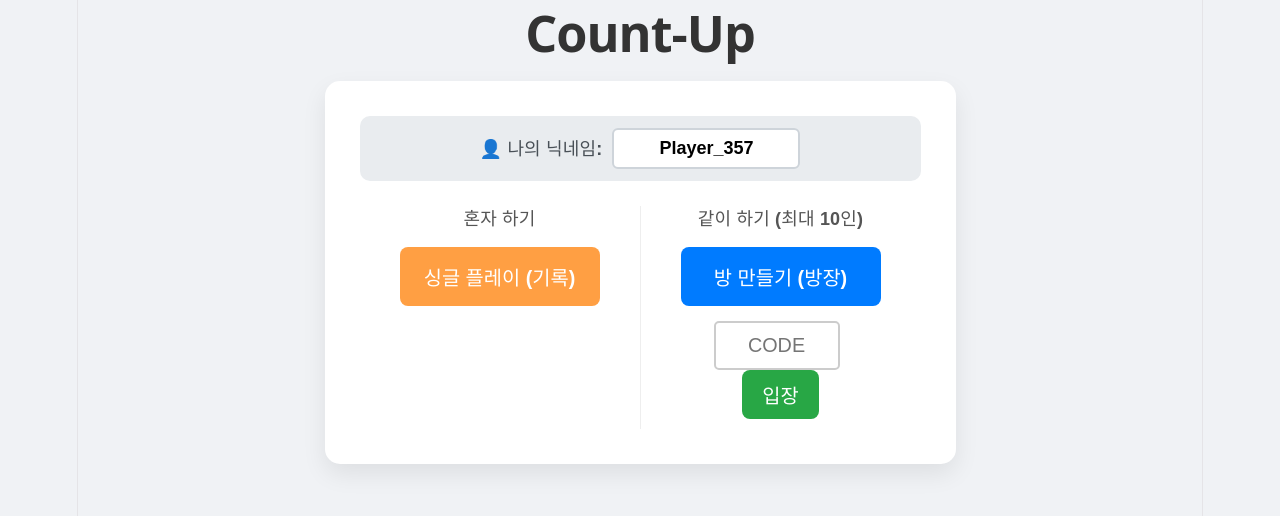
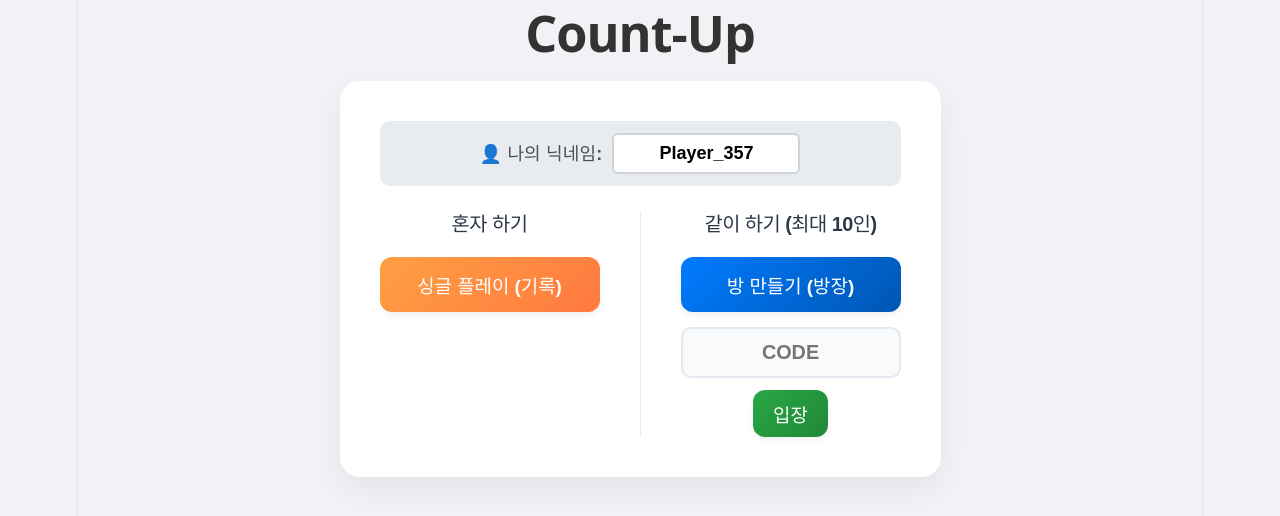
Before and after one commit to notitle12/count-up, a React (Vite) app: page / in a window 1280 px wide. Shown: the top 516 px of the page. Built offline with nearby package versions, Linux system fonts and the light colour scheme.

Commit message:
feat: 전체 css 코드 개편

```diff
--- a/src/App.css
+++ b/src/App.css
@@ -1,3 +1,6 @@
+/* =========================================
+   🎨 글로벌 기본 스타일
+   ========================================= */
 html, body {
   margin: 0;
   padding: 0;
@@ -34,7 +37,9 @@ h1 {
   width: 100%;
 }
 
-/* 닉네임 커스텀 창 */
+/* =========================================
+   👤 나의 닉네임 설정 바
+   ========================================= */
 .nickname-container {
   margin-bottom: 25px;
   padding: 12px;
@@ -67,99 +72,129 @@ h1 {
   outline: none;
 }
 
-/* 로비 구조 */
-.lobby-screen, #lobby-screen {
+/* =========================================
+   🌐 메인 로비 UI (모던 리팩토링 완료)
+   ========================================= */
+#lobby-screen {
   display: inline-block;
   text-align: left;
   background: white;
-  padding: 35px;
-  border-radius: 15px;
-  box-shadow: 0 10px 25px rgba(0,0,0,0.08);
+  padding: 40px;
+  border-radius: 20px;
+  box-shadow: 0 12px 30px rgba(0, 0, 0, 0.06);
 }
 
 .lobby-row {
-  display: table;
-  border-collapse: separate;
-  border-spacing: 40px 0;
+  display: flex;
+  align-items: stretch;
+  justify-content: center;
+  gap: 40px;
   margin: 0 auto;
 }
 
 .lobby-section {
-  display: table-cell;
-  vertical-align: top;
+  flex: 1;
+  display: flex;
+  flex-direction: column;
+  align-items: center;
+  justify-content: flex-start;
   text-align: center;
+  min-width: 220px;
 }
 
 .v-line {
-  display: table-cell;
   width: 1px;
-  background-color: #eee;
-  height: 100%;
+  background-color: #eaeaea;
 }
 
 .section-title {
-  font-weight: bold;
-  color: #555;
-  font-size: 1rem;
-  margin-bottom: 15px;
+  font-weight: 800;
+  color: #2d3748;
+  font-size: 1.1rem;
+  margin-bottom: 20px;
+  letter-spacing: -0.5px;
 }
 
+/* 🔘 로비 버튼 공통 스타일 */
 .lobby-btn {
-  width: 200px;
-  padding: 15px;
-  font-size: 1.1rem;
+  width: 100%;
+  max-width: 220px;
+  padding: 14px;
+  font-size: 1.05rem;
   font-weight: bold;
   color: white;
   border: none;
-  border-radius: 8px;
+  border-radius: 12px;
   cursor: pointer;
-  transition: background 0.2s;
-  display: block;
-  margin: 0 auto 10px;
+  transition: all 0.2s ease;
+  box-shadow: 0 4px 6px rgba(0, 0, 0, 0.05);
+}
+
+.lobby-btn:hover {
+  transform: translateY(-2px);
+  box-shadow: 0 6px 12px rgba(0, 0, 0, 0.1);
 }
 
 .btn-single {
-  background-color: #ff9f43;
+  background: linear-gradient(135deg, #ff9f43, #ff793f);
 }
 .btn-single:hover {
-  background-color: #ee5a24;
+  background: linear-gradient(135deg, #ff793f, #cd6133);
 }
 
 .btn-create {
-  background-color: #007bff;
+  background: linear-gradient(135deg, #007bff, #0056b3);
 }
 .btn-create:hover {
-  background-color: #0056b3;
+  background: linear-gradient(135deg, #0056b3, #003a80);
+}
+
+/* 📥 같이하기 하단 입력 영역 패키징 (간격 버그 수정) */
+.join-box {
+  width: 100%;
+  max-width: 220px;
+  display: flex;
+  flex-direction: column;
+  align-items: center;
+  gap: 12px;
+  margin-top: auto;
+  padding-top: 15px;
+}
+
+.join-input {
+  width: 100%;
+  box-sizing: border-box;
+  padding: 12px;
+  font-size: 1.1rem;
+  text-align: center;
+  text-transform: uppercase;
+  border: 2px solid #e2e8f0;
+  border-radius: 10px;
+  background: #f8fafc;
+  color: #333;
+  font-weight: bold;
+  transition: all 0.2s;
+}
+
+.join-input:focus {
+  border-color: #28a745;
+  background: white;
+  outline: none;
+  box-shadow: 0 0 0 3px rgba(40, 167, 69, 0.15);
 }
 
 .btn-join {
-  background-color: #28a745;
+  background: linear-gradient(135deg, #28a745, #218838);
+  width: 100%;
+  padding: 12px;
 }
 .btn-join:hover {
-  background-color: #218838;
+  background: linear-gradient(135deg, #218838, #1e7e34);
 }
 
-.join-box {
-  display: block;
-  text-align: center;
-  margin-top: 15px;
-}
-
-.join-input {
-  width: 100px;
-  padding: 11px;
-  font-size: 1.1rem;
-  text-align: center;
-  text-transform: uppercase;
-  border: 2px solid #ccc;
-  border-radius: 5px;
-  background: white;
-  color: #333;
-  display: inline-block;
-  vertical-align: middle;
-  margin-right: 8px;
-}
-
+/* =========================================
+   🎮 인게임 레이아웃 & 상단 대시보드
+   ========================================= */
 #game-screen {
   display: inline-block;
   text-align: center;
@@ -229,7 +264,9 @@ h1 {
   white-space: nowrap;
 }
 
-/* 플레이어 메인 3x3 격자판 */
+/* =========================================
+   🧩 플레이어 메인 3x3 격자판 (배경 밀림 버그 수정 완료)
+   ========================================= */
 .grid-container {
   display: grid;
   grid-template-columns: repeat(3, 100px);
@@ -238,7 +275,7 @@ h1 {
   background-color: #ccc;
   padding: 10px;
   border-radius: 10px;
-  box-shadow: 0 4px 6px rgba(0,0,0,0.1);
+  box-shadow: 0 4px 6px rgba(0, 0, 0, 0.1);
   margin: 0 auto;
   width: max-content;
 }
@@ -294,7 +331,9 @@ h1 {
   color: #e9ecef;
 }
 
-/* 우측 사이드 전체 레이아웃 (순위표 + 미니맵) */
+/* =========================================
+   📊 우측 멀티플레이 영역 (순위표 + 미니맵)
+   ========================================= */
 .side-multi-area {
   display: flex;
   flex-direction: column;
@@ -305,7 +344,7 @@ h1 {
   background: #fff;
   padding: 15px;
   border-radius: 12px;
-  box-shadow: 0 4px 12px rgba(0,0,0,0.05);
+  box-shadow: 0 4px 12px rgba(0, 0, 0, 0.05);
   box-sizing: border-box;
 }
 
@@ -363,7 +402,7 @@ h1 {
   color: #007bff;
 }
 
-/* 상대방 실시간 화면 미니맵 */
+/* 🗺️ 상대방 실시간 화면 미니맵 */
 .minimaps-area {
   width: 100%;
   text-align: left;
@@ -429,14 +468,16 @@ h1 {
   line-height: 1.4;
 }
 
-/* 이펙트 오버레이 */
+/* =========================================
+   ✨ 애니메이션 및 모달 오버레이
+   ========================================= */
 .countdown-overlay {
   position: absolute;
   top: 0;
   left: 0;
   width: 100%;
   height: 100%;
-  background-color: rgba(0,0,0,0.7);
+  background-color: rgba(0, 0, 0, 0.7);
   display: flex;
   align-items: center;
   justify-content: center;
@@ -452,7 +493,7 @@ h1 {
   left: 0;
   width: 100%;
   height: 100%;
-  background-color: rgba(0,0,0,0.8);
+  background-color: rgba(0, 0, 0, 0.8);
   display: flex;
   flex-direction: column;
   align-items: center;
@@ -465,7 +506,7 @@ h1 {
   padding: 30px;
   border-radius: 15px;
   width: 350px;
-  box-shadow: 0 10px 30px rgba(0,0,0,0.3);
+  box-shadow: 0 10px 30px rgba(0, 0, 0, 0.3);
   display: flex;
   flex-direction: column;
   align-items: center;
```
